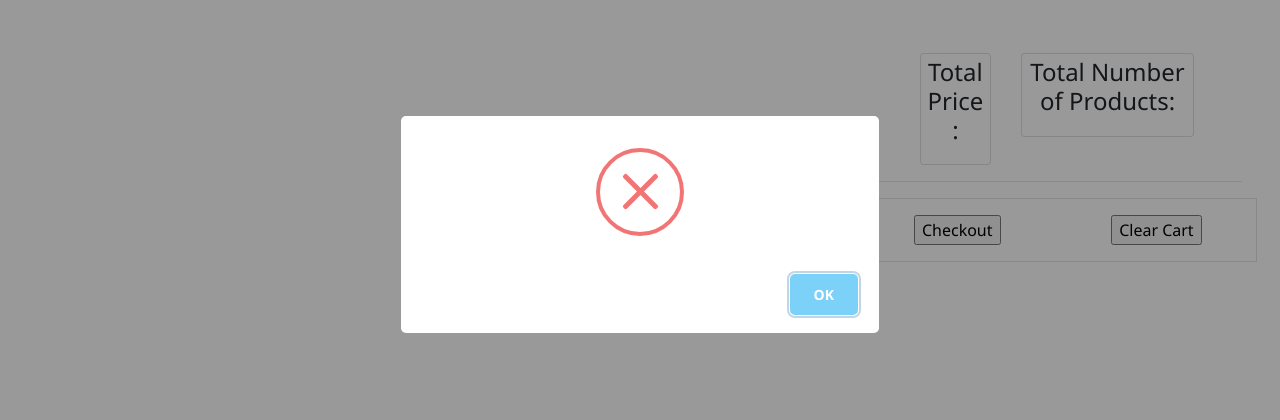
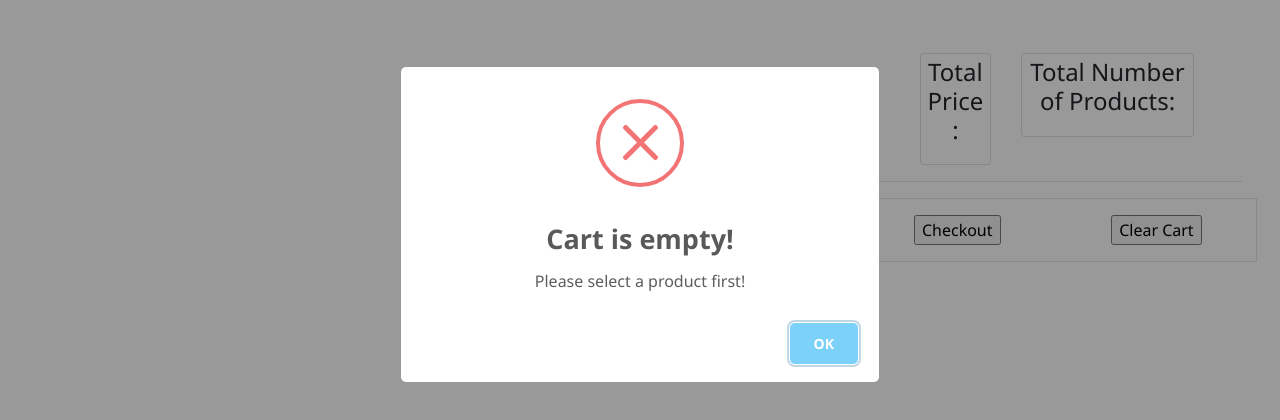
Before and after one commit to ernestliang/WebFundamentals-Project-1, a website: page Cart.html in a window 1280 px wide. Both pictures are taken after a click on the button "Checkout". Shown: the part 176-596 px from the top of the page. Drawn offline with nearby package versions, Linux system fonts and the light colour scheme.

```diff
--- a/Cart.html
+++ b/Cart.html
@@ -132,7 +132,7 @@
 <script>
     // This is for Wow.js
     new WOW().init();
-    debugger;
+
     // !!! THIS SECTION WILL BE MAKING THE TABLE WITH LOOPS !!! //
 
     // First, we need to make sure this automatically triggers on page load //
@@ -142,7 +142,11 @@
 
     function letThemKnow() {
         if (getTotalQuantity() == 0){
-            swal({icon:"error",});
+            swal({
+                title:"Cart is empty!",
+                text:"Please select a product first!",
+                icon:"error"
+            });
         }
         else {
             swal("Purchase Successful!", "We hope you come to shop with us again!", "success");
```
Also changed, not shown: Landing.html (+0 -2 lines), ProductPage.html (+0 -1 lines).
